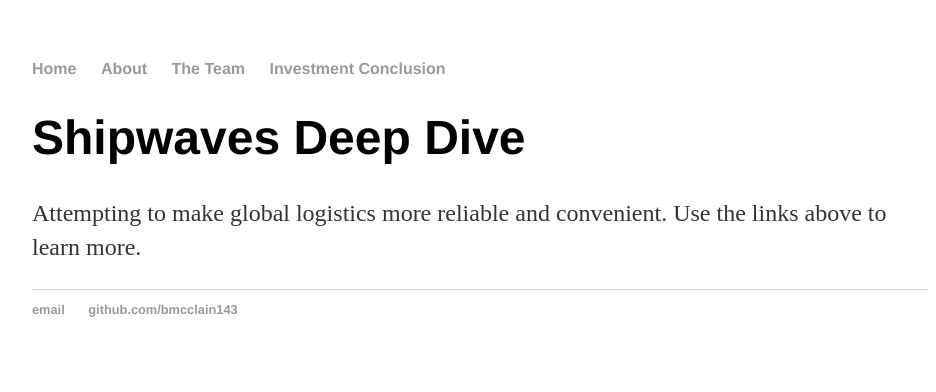
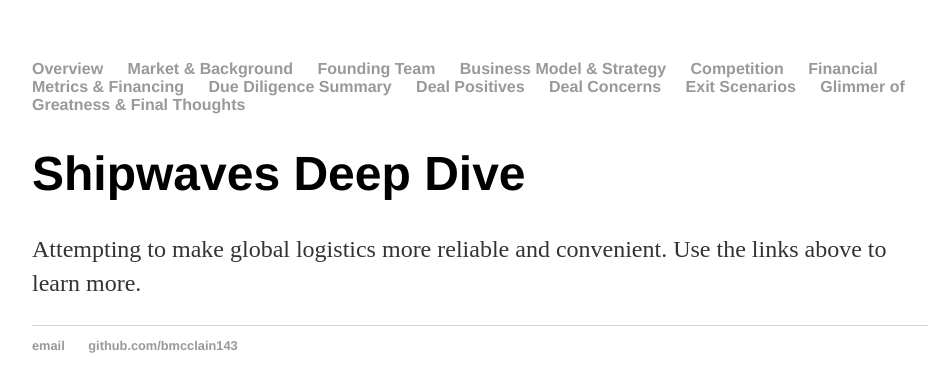
Before and after one commit to bmcclain143/bmcclain143.github.io, a Jekyll site: the page built from index.html, in a window 1280 px wide. Shown: the top 392 px of the page, without its empty margins (160-1096 px from the left). Built offline with Jekyll 4.4.1, drawn with Linux system fonts in a browser that asks for light colours.

Commit message:
Update default.html

```diff
--- a/_layouts/default.html
+++ b/_layouts/default.html
@@ -8,10 +8,17 @@
 		<body>
 			<nav>
 	    		<ul>
-	        		<li><a href="/">Home</a></li>
-		        	<li><a href="/about">About</a></li>
-	        		<li><a href="/the team">The Team</a></li>
-	        		<li><a href="/Investment Conclusion">Investment Conclusion</a></li>
+	        		<li><a href="/">Overview</a></li>
+		        	<li><a href="/market & background">Market & Background</a></li>
+	        		<li><a href="/founding team">Founding Team</a></li>
+	        		<li><a href="/business model & strategy">Business Model & Strategy</a></li>
+				<li><a href="/competition">Competition</a></li>
+				<li><a href="/financial metrics & financing">Financial Metrics & Financing</a></li>
+				<li><a href="/due diligence summary">Due Diligence Summary</a></li>
+				<li><a href="/Deal Positives">Deal Positives</a></li>
+				<li><a href="/Deal Concerns">Deal Concerns</a></li>
+				<li><a href="/exit scenarios">Exit Scenarios</a></li>
+				<li><a href="/glimmer of greatness & final thoughts">Glimmer of Greatness & Final Thoughts</a></li>
 	    		</ul>
 			</nav>
 			<div class="container">
```
